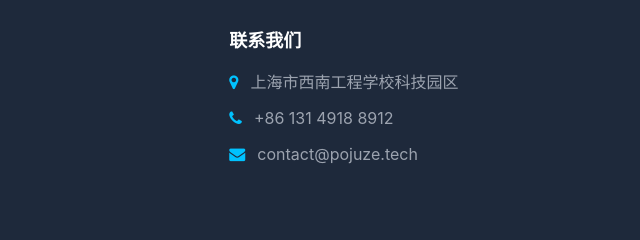
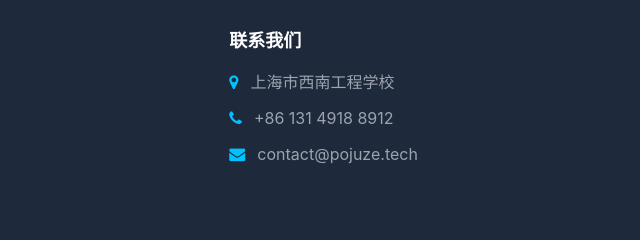
Before and after one commit to cry-nb666/AIot, a plain HTML site: page index.html in a window 1280 px wide. Shown: the part 868-1108 px from the top of the page, 640-1280 px from the left. Drawn offline with nearby package versions, Linux system fonts and the light colour scheme.

Commit message:
Update index.html

```diff
--- a/index.html
+++ b/index.html
@@ -190,7 +190,7 @@
                     <ul class="space-y-3">
                         <li class="flex items-start">
                             <i class="fa fa-map-marker mt-1 mr-3 text-secondary"></i>
-                            <span class="text-gray-400">上海市西南工程学校科技园区</span>
+                            <span class="text-gray-400">上海市西南工程学校</span>
                         </li>
                         <li class="flex items-center">
                             <i class="fa fa-phone mr-3 text-secondary"></i>
```
